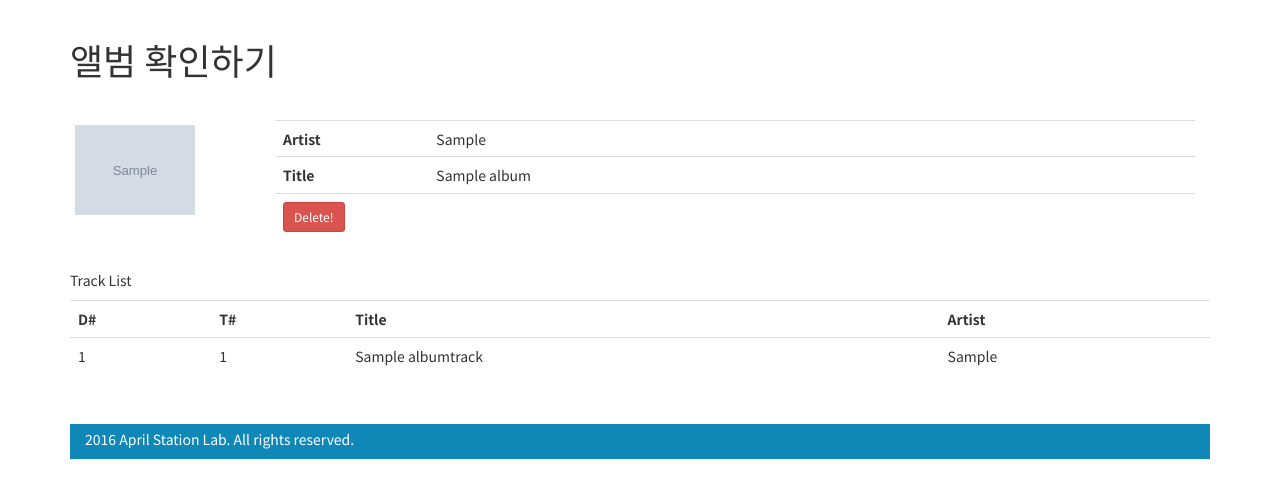
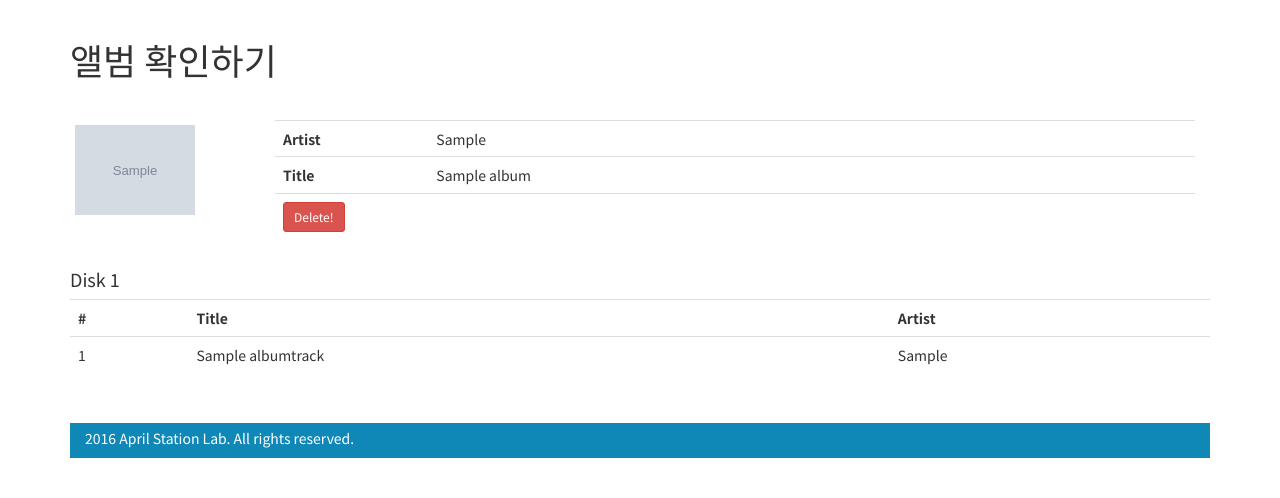
Before and after one commit to rubysoho07/MusicManager, a Django app: page /musicmanager/album/1/ in a window 1280 px wide. Shown: the part 52-550 px from the top of the page. Run offline with Django 3.2, Linux system fonts and the light colour scheme; tables that the repository leaves empty hold one stand-in row (values such as "Sample post"); grey boxes marked "Sample" are stand-in pictures; some libraries are stand-ins or nearby versions.

Commit message:
Display track info per disk. (album detail page)

```diff
--- a/manager_core/templates/manager_core/album_detail.html
+++ b/manager_core/templates/manager_core/album_detail.html
@@ -11,24 +11,30 @@ MusicManager :: {{ album.album_artist }} - {{ album.album_title }}
 <!-- Start of printing result -->
 {% include "manager_core/album_item.html" with link=False id=album.id cover_file=album.album_cover_file artist=album.album_artist title=album.album_title delete=True %}
 
-<p>Track List</p>
+<!-- Track list. -->
 
+{% for disk in disks %}
+  {% comment "Get disk number" %}
+    Get disk number from first track. disk is a QuerySet object for an actual disk.
+    You can access first element of list using '.0'.
+  {% endcomment %}
+  <h4>Disk {{ disk.0.disk }}</h4>
   <table class="table">
     <tr>
-    <th>D#</th>
-    <th>T#</th>
+      <th>#</th>
       <th>Title</th>
       <th>Artist</th>
     </tr>
-{% for track in tracks %}
+  {% for track in disk %}
     <tr>
-    <td>{{ track.disk }}</td>
       <td>{{ track.track_num }}</td>
       <td>{{ track.track_title }}</td>
       <td>{{ track.track_artist}}</td>
     </tr>
   {% endfor %}
   </table>
+{% endfor %}
+
 <p></p>
 <!-- End of printing result -->
 <div class="goni_padding"></div>
--- a/manager_core/views.py
+++ b/manager_core/views.py
@@ -168,9 +168,17 @@ def add_action(request):
 # See album detail information
 def see_album(request, album_id):
     album = get_object_or_404(Album, pk=album_id)
-    track_list = album.albumtrack_set.all()
+    disk_num = 1
+    disks = []
 
-    return render(request, 'manager_core/album_detail.html', {'album': album, 'tracks': track_list})
+    track_list = album.albumtrack_set.filter(disk=disk_num)
+
+    while len(track_list) != 0:
+        disks.append(track_list)
+        disk_num = disk_num + 1
+        track_list = album.albumtrack_set.filter(disk=disk_num)
+
+    return render(request, 'manager_core/album_detail.html', {'album': album, 'disks': disks})
 
 # Confirm delete information from database.
 def confirm_delete(request, album_id):
```
Lines whose indentation alone changed are shown as unchanged.
